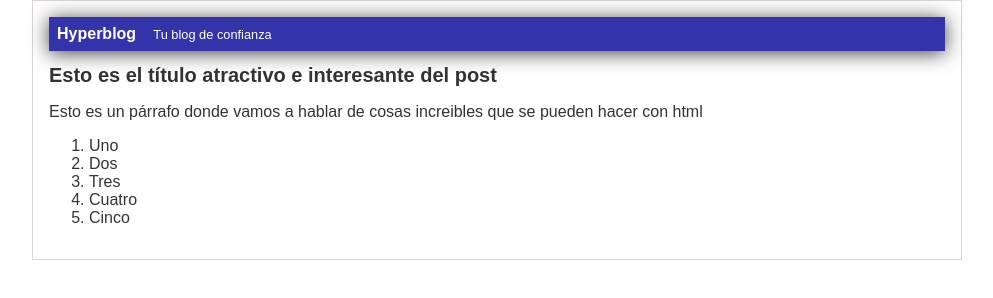
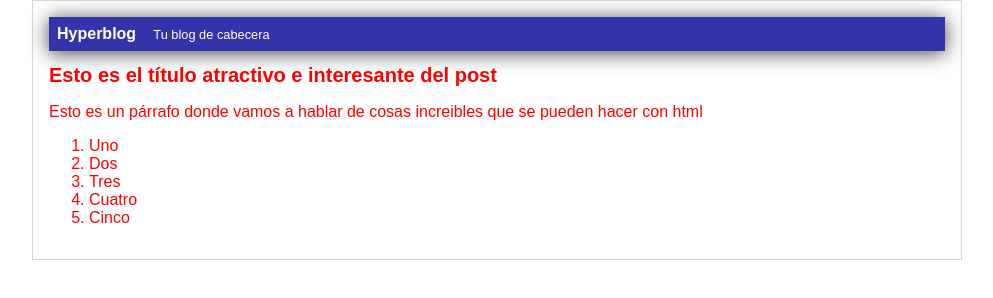
Before and after one commit to luisburgosvilca/proyecto_git, a plain HTML site: page index.html in a window 1280 px wide. Shown: the whole page, without its empty margins (143-1136 px from the left). Drawn offline with Linux system fonts and the light colour scheme.

Commit message:
modifiqué la cabecera y el color del texto

```diff
--- a/css/estilos.css
+++ b/css/estilos.css
@@ -1,5 +1,5 @@
 body{
-    color: #333;
+    color:red;
     text-align: left;
     font-family: arial,sans-serif;
     font-size: 16px;
--- a/index.html
+++ b/index.html
@@ -10,7 +10,7 @@
 <body>
     <div id="container">
         <div id="cabecera">
-            Hyperblog <span id="tagline">Tu blog de confianza</span>
+            Hyperblog <span id="tagline">Tu blog de cabecera</span>
         </div>
         <div id="post">
             <h1>Esto es el título atractivo e interesante del post</h1>
```
